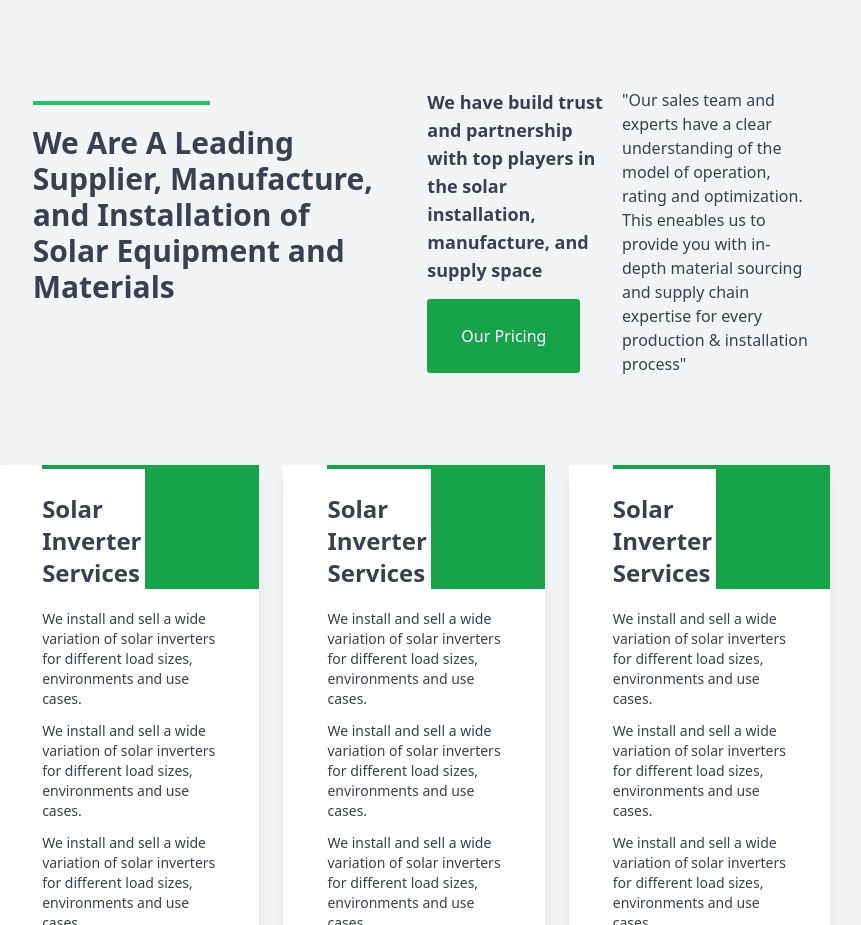
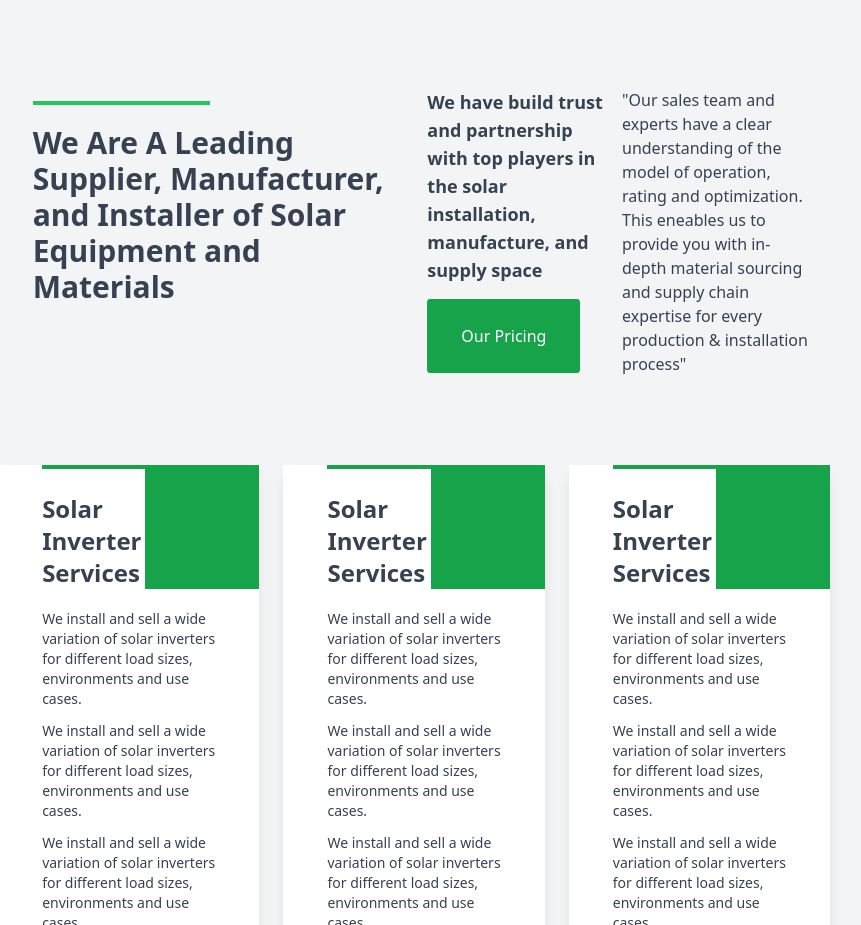
Before and after one commit to arewageek/sunciti, a Next.js app: page / in a window 1280 px wide. Shown: the part 2380-3305 px from the top of the page, without its empty margins (226-1087 px from the left). Built offline with nearby package versions, Linux system fonts and the light colour scheme.

Commit message:
Fix on 10:39 - 1702:24

```diff
--- a/src/ui/MoreOnMainone.jsx
+++ b/src/ui/MoreOnMainone.jsx
@@ -8,7 +8,7 @@ export const MoreOnMainone = () => {
             <div className='w-full lg:w-1/2 p-2 md:p-[20pt]'>
                 <div className='w-1/3 md:w-1/2 h-1 border-t-4 border-t-green-500 mb-5'></div>
                 <h1 className='text-3xl font-bold '>
-                    We Are A Leading Supplier, Manufacture, and Installation of Solar Equipment and Materials
+                    We Are A Leading Supplier, Manufacturer, and Installer of Solar Equipment and Materials
                 </h1>
             </div>
 
```
